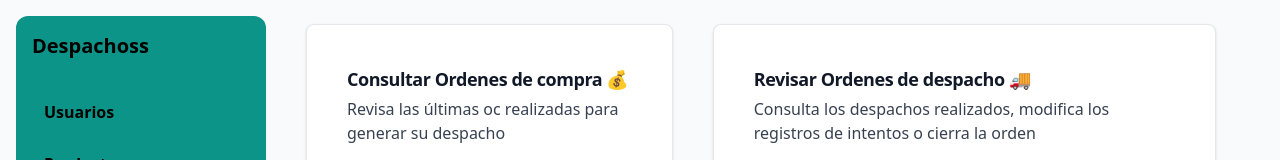
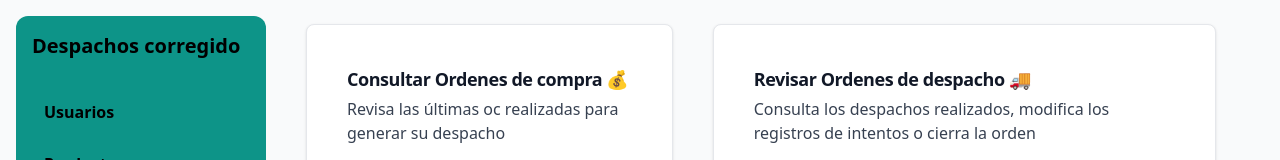
Before and after one commit to eduvidal777/DEVOPS, a React (Vite) app in the folder front_despacho/: page / in a window 1280 px wide. Shown: the top 160 px of the page. Built offline with nearby package versions, Linux system fonts and the light colour scheme.

Commit message:
Corrige imagen frontend para deploy

```diff
--- a/front_despacho/src/componentes/Layouts/Navbar.jsx
+++ b/front_despacho/src/componentes/Layouts/Navbar.jsx
@@ -2,7 +2,7 @@ function Navbar() {
   return (
     <nav className="rounded-xl w-[250px] min-h-[5700px] bg-teal-600 text-red sticky top-0 p-4 m-4">
       {/* Logo o título */}
-      <h2 className="text-xl font-bold mb-8">Despachoss</h2>
+      <h2 className="text-xl font-bold mb-8">Despachos corregido</h2>
 
       {/* Menú de navegación */}
       <ul className="space-y-3">
```
Also changed, not shown: 1 other file (tests, documents, lock files or other folders).
